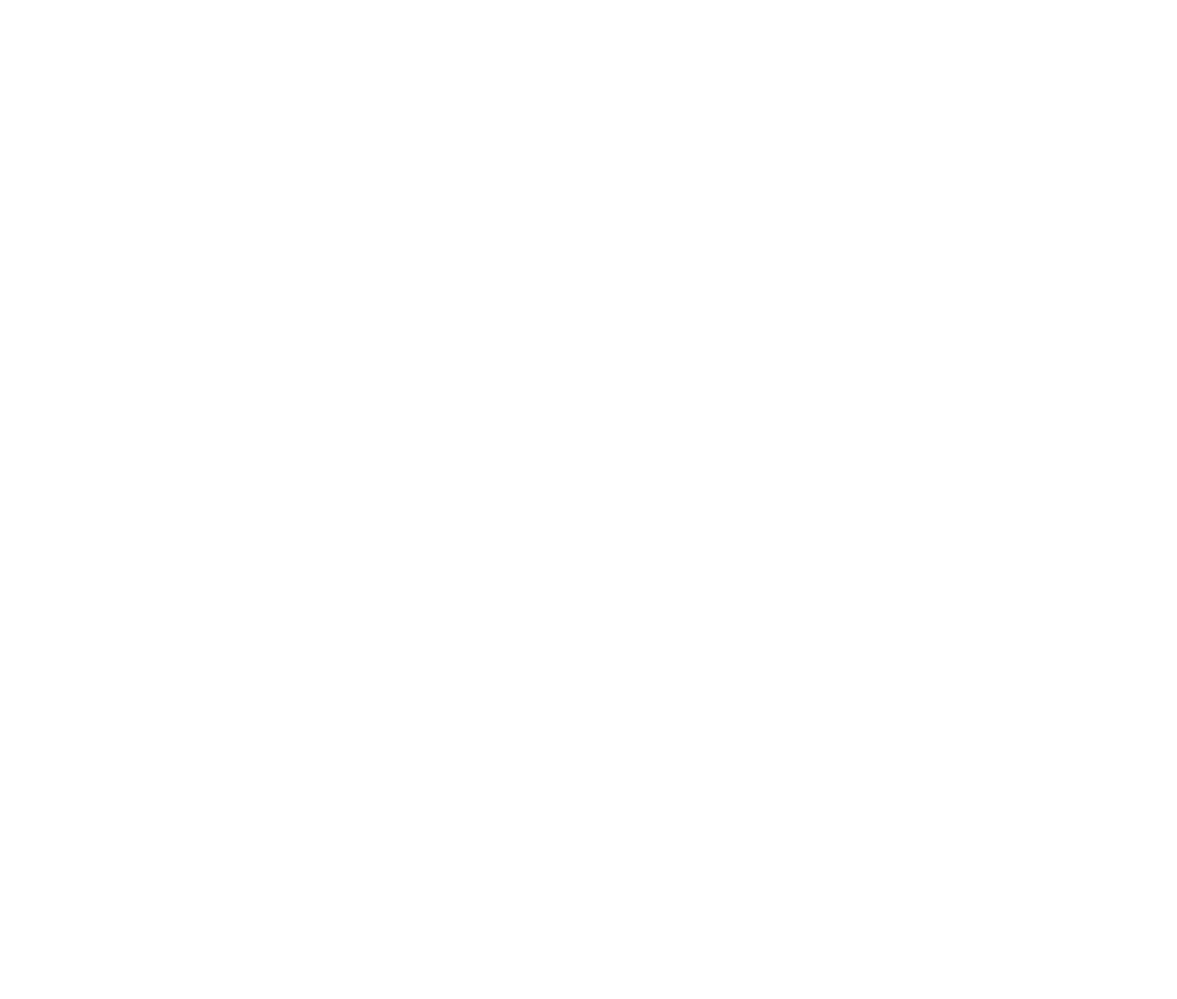
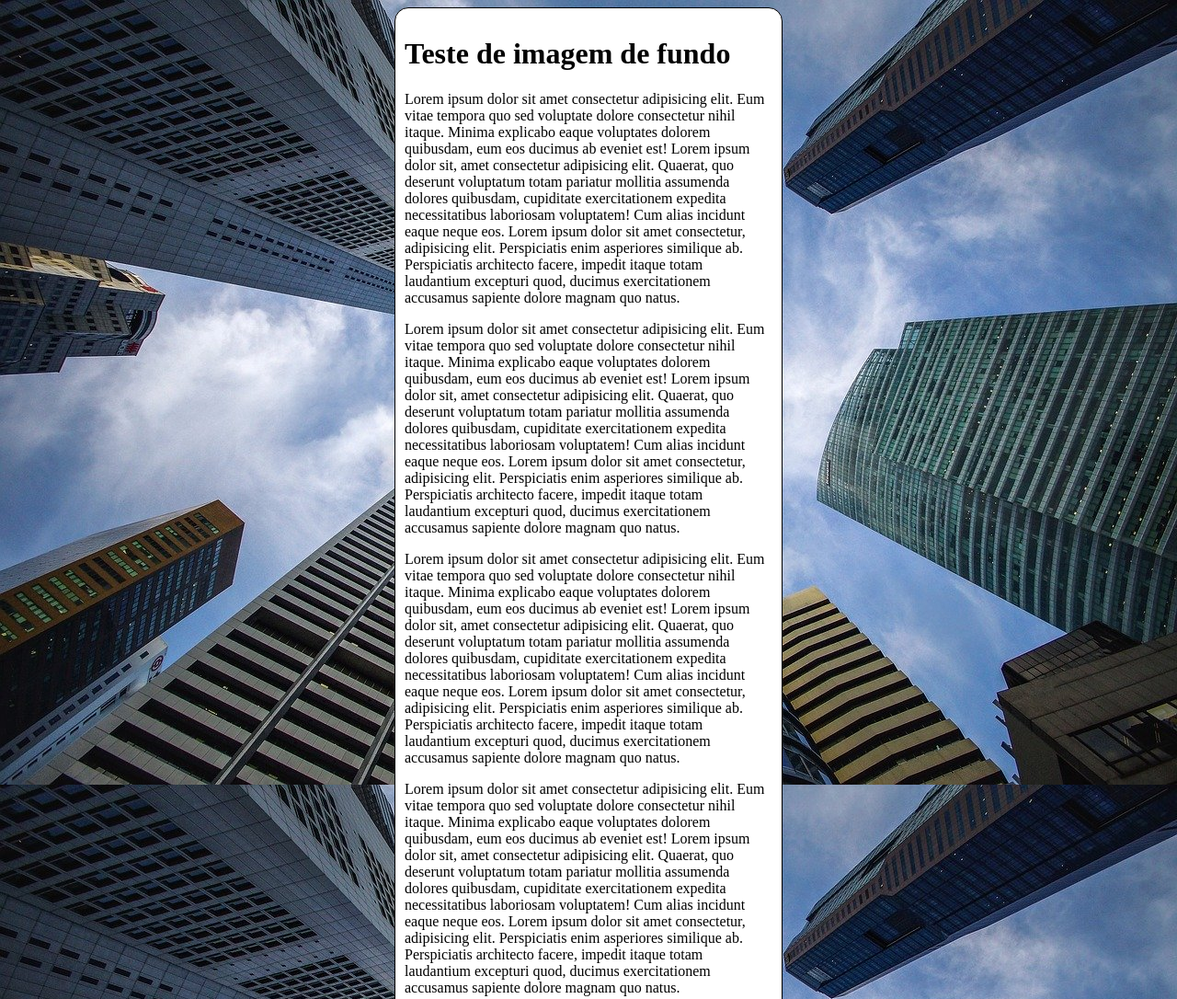
Before and after one commit to gabrielsanttoss/estudos, a plain HTML site: page exercicios/ex022/fundo006.html in a window 1280 px wide. Shown: the top 1086 px of the page at 92% size. Before the commit the page ends 800 px from the top, so only its background shows below. Drawn offline with Linux system fonts and the light colour scheme.

Commit message:
Atualizei exercício o 22

```diff
--- a/exercicios/ex022/fundo006.html
+++ b/exercicios/ex022/fundo006.html
@@ -3,9 +3,45 @@
 <head>
     <meta charset="UTF-8">
     <meta name="viewport" content="width=device-width, initial-scale=1.0">
-    <title>Document</title>
+    <title>fundo fixo de tela</title>
+    <style>
+        body {
+
+            height: 98vh;
+            /*
+            background-color: black;
+            background-image: url('imagens/wallpaper002.jpg');
+            background-position: center center;
+            background-repeat: no-repeat;
+            background-size: cover;
+            background-attachment: fixed;
+            */
+
+            /* Shorthand - background
+               color > image > position > repeat > [size] > attatment
+            */
+
+            background: black url('imagens/wallpaper002.jpg') center center/cover no-repeat fixed;
+        }
+         main {
+            background-color: white;
+            max-width: 400px;
+            padding: 10px;
+            margin: auto;
+           border: 1px solid black;
+            border-radius: 15px;
+         }
+    </style>
 </head>
 <body>
-
+    <main>
+        <h1>Teste de imagem de fundo</h1>
+        <p>Lorem ipsum dolor sit amet consectetur adipisicing elit. Eum vitae tempora quo sed voluptate dolore consectetur nihil itaque. Minima explicabo eaque voluptates dolorem quibusdam, eum eos ducimus ab eveniet est! Lorem ipsum dolor sit, amet consectetur adipisicing elit. Quaerat, quo deserunt voluptatum totam pariatur mollitia assumenda dolores quibusdam, cupiditate exercitationem expedita necessitatibus laboriosam voluptatem! Cum alias incidunt eaque neque eos. Lorem ipsum dolor sit amet consectetur, adipisicing elit. Perspiciatis enim asperiores similique ab. Perspiciatis architecto facere, impedit itaque totam laudantium excepturi quod, ducimus exercitationem accusamus sapiente dolore magnam quo natus.</p>
+        <p>Lorem ipsum dolor sit amet consectetur adipisicing elit. Eum vitae tempora quo sed voluptate dolore consectetur nihil itaque. Minima explicabo eaque voluptates dolorem quibusdam, eum eos ducimus ab eveniet est! Lorem ipsum dolor sit, amet consectetur adipisicing elit. Quaerat, quo deserunt voluptatum totam pariatur mollitia assumenda dolores quibusdam, cupiditate exercitationem expedita necessitatibus laboriosam voluptatem! Cum alias incidunt eaque neque eos. Lorem ipsum dolor sit amet consectetur, adipisicing elit. Perspiciatis enim asperiores similique ab. Perspiciatis architecto facere, impedit itaque totam laudantium excepturi quod, ducimus exercitationem accusamus sapiente dolore magnam quo natus.</p>
+        <p>Lorem ipsum dolor sit amet consectetur adipisicing elit. Eum vitae tempora quo sed voluptate dolore consectetur nihil itaque. Minima explicabo eaque voluptates dolorem quibusdam, eum eos ducimus ab eveniet est! Lorem ipsum dolor sit, amet consectetur adipisicing elit. Quaerat, quo deserunt voluptatum totam pariatur mollitia assumenda dolores quibusdam, cupiditate exercitationem expedita necessitatibus laboriosam voluptatem! Cum alias incidunt eaque neque eos. Lorem ipsum dolor sit amet consectetur, adipisicing elit. Perspiciatis enim asperiores similique ab. Perspiciatis architecto facere, impedit itaque totam laudantium excepturi quod, ducimus exercitationem accusamus sapiente dolore magnam quo natus.</p>
+        <p>Lorem ipsum dolor sit amet consectetur adipisicing elit. Eum vitae tempora quo sed voluptate dolore consectetur nihil itaque. Minima explicabo eaque voluptates dolorem quibusdam, eum eos ducimus ab eveniet est! Lorem ipsum dolor sit, amet consectetur adipisicing elit. Quaerat, quo deserunt voluptatum totam pariatur mollitia assumenda dolores quibusdam, cupiditate exercitationem expedita necessitatibus laboriosam voluptatem! Cum alias incidunt eaque neque eos. Lorem ipsum dolor sit amet consectetur, adipisicing elit. Perspiciatis enim asperiores similique ab. Perspiciatis architecto facere, impedit itaque totam laudantium excepturi quod, ducimus exercitationem accusamus sapiente dolore magnam quo natus.</p>
+        <p>Lorem ipsum dolor sit amet consectetur adipisicing elit. Eum vitae tempora quo sed voluptate dolore consectetur nihil itaque. Minima explicabo eaque voluptates dolorem quibusdam, eum eos ducimus ab eveniet est! Lorem ipsum dolor sit, amet consectetur adipisicing elit. Quaerat, quo deserunt voluptatum totam pariatur mollitia assumenda dolores quibusdam, cupiditate exercitationem expedita necessitatibus laboriosam voluptatem! Cum alias incidunt eaque neque eos. Lorem ipsum dolor sit amet consectetur, adipisicing elit. Perspiciatis enim asperiores similique ab. Perspiciatis architecto facere, impedit itaque totam laudantium excepturi quod, ducimus exercitationem accusamus sapiente dolore magnam quo natus.</p>
+        <p>Lorem ipsum dolor sit amet consectetur adipisicing elit. Eum vitae tempora quo sed voluptate dolore consectetur nihil itaque. Minima explicabo eaque voluptates dolorem quibusdam, eum eos ducimus ab eveniet est! Lorem ipsum dolor sit, amet consectetur adipisicing elit. Quaerat, quo deserunt voluptatum totam pariatur mollitia assumenda dolores quibusdam, cupiditate exercitationem expedita necessitatibus laboriosam voluptatem! Cum alias incidunt eaque neque eos. Lorem ipsum dolor sit amet consectetur, adipisicing elit. Perspiciatis enim asperiores similique ab. Perspiciatis architecto facere, impedit itaque totam laudantium excepturi quod, ducimus exercitationem accusamus sapiente dolore magnam quo natus.</p>
+    </main>
 </body>
 </html>
```
